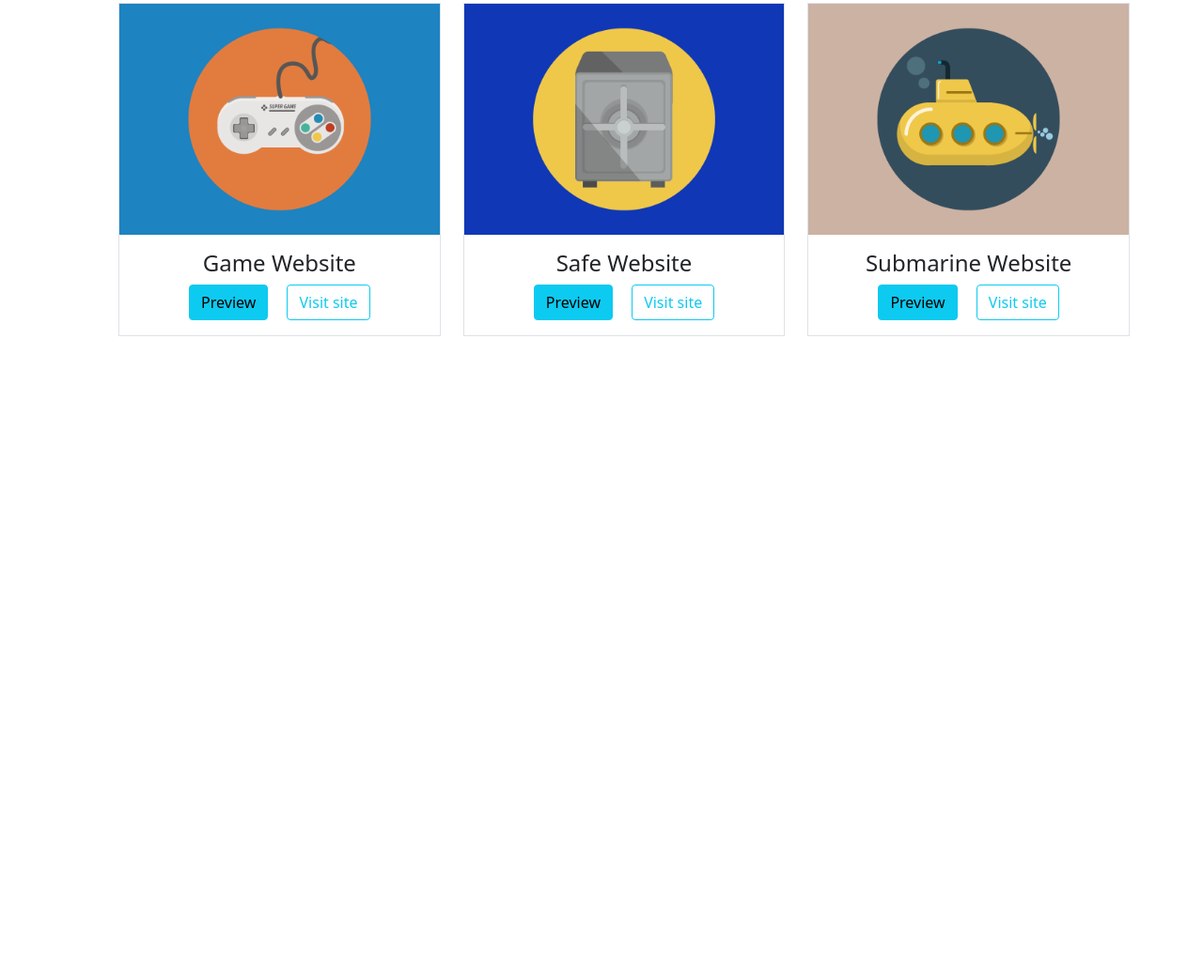
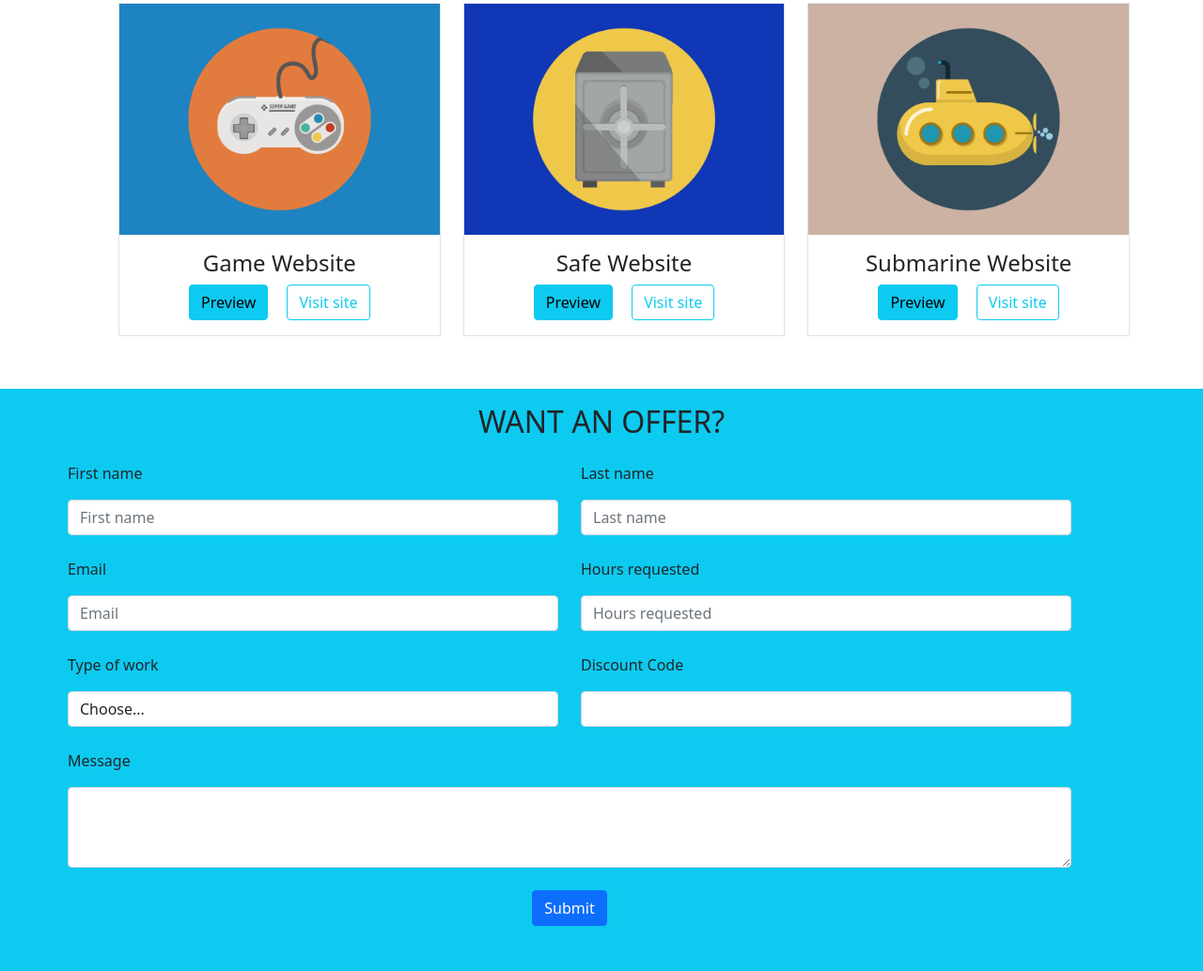
Before and after one commit to jollyfellow07/bootstrap-js-freelancer, a plain HTML site: page index.html in a window 1280 px wide. Shown: the part 940-1974 px from the top of the page at 94% size. Before the commit the page ends 1354 px from the top, so only its background shows below. Drawn offline with nearby package versions, Linux system fonts and the light colour scheme.

Commit message:
Completato pagina html

```diff
--- a/index.html
+++ b/index.html
@@ -113,8 +113,64 @@
     </main>
 
     <!--******************************************FORM*************************************-->
-    <footer>
+    <footer class="bg-info container-fluid">
+        <div class="row justify-content-center mx-5">
+          <div class="col-6 text-center my-3">
+            <h2>WANT AN OFFER?</h2>
+          </div>
+        </div>
+      <form >
+        <div class="row container mx-4 g-4 row">
+          <!--******************************************Nome e Cognome*************************************-->
+          <div class="col-6">
+            <p>First name</p>
+            <input type="text" class="form-control" placeholder="First name">
+          </div>
+          <div class="col-6">
+            <p>Last name</p>
+            <input type="text" class="form-control" placeholder="Last name">
+          </div>
 
+          <!--******************************************Email e Ore*************************************-->
+          <div class="col-6">
+            <p>Email</p>
+            <input type="text" class="form-control" placeholder="Email">
+          </div>
+          <div class="col-6">
+            <p>Hours requested</p>
+            <input type="number" class="form-control" placeholder="Hours requested">
+        </div>
+
+        <!--******************************************Tipo di lavoro e CODICE SCONTO*************************************-->
+        <div class="col-6">
+          <p>Type of work</p>
+          <select id="" class="form-control">
+            <option selected>Choose...</option>
+            <option id="Backend">Backend</option>
+            <option id="Frontend">Frontend</option>
+            <option id="Analisi">Analisi progettuale</option>
+           </select>
+        </div>
+        <div class="col-6">
+          <p>Discount Code</p>
+          <input type="text" class="form-control" id="inputSconto">
+        </div>
+
+      <!--******************************************MESSAGGIO *************************************-->
+      <div class="form-group">
+        <p>Message</p>
+        <textarea class="form-control" id="exampleFormControlTextarea1" rows="3"></textarea>
+      </div>
+      <!--******************************************Bottone Submit *************************************-->
+      <div class="col-12 text-center">
+      <button type="submit" class="btn btn-primary">Submit</button>
+    </div>
+
+    <br> <br>
+    <h2 id="prezzoFinale"></h2>
+    <br> <br>
+  </div>
+      </form>
     </footer>
 
 
```
